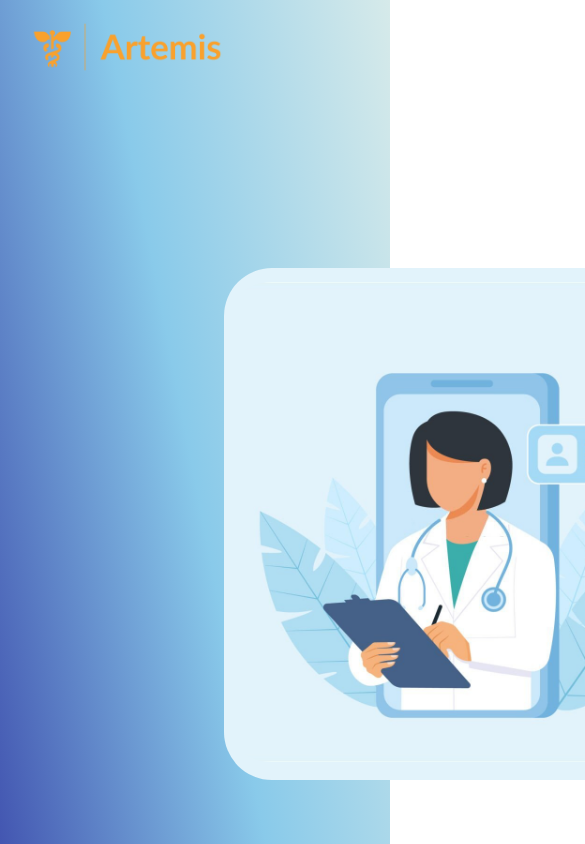
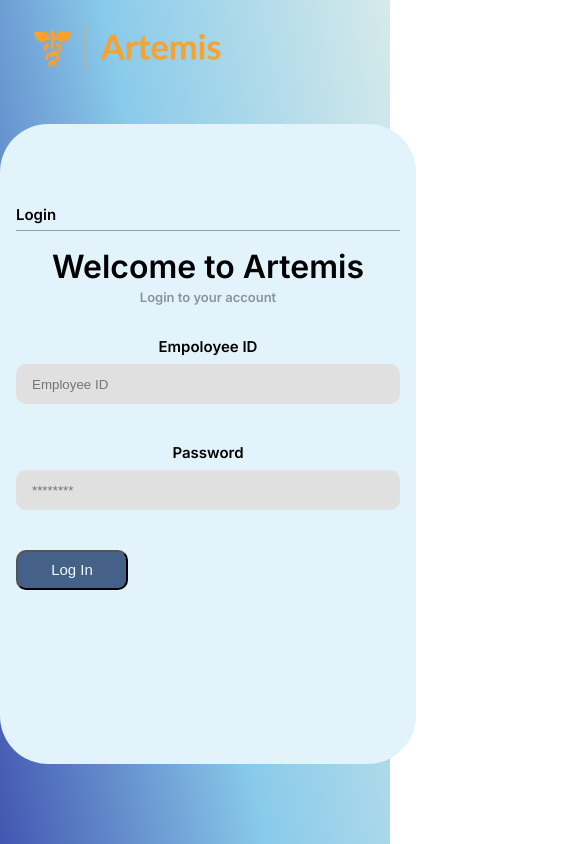
Before and after one commit to Krypthon-Hackathon-VITC/Team-50, a React (Create React App) app in the folder frontend/: page /DoctorLogin in a window 390 px wide. Shown: the top 844 px of the page, 585 px wide, since content can reach past the window. Built offline with nearby package versions, Linux system fonts and the light colour scheme.

Commit message:
responsive-1

```diff
--- a/frontend/src/components/DoctorLogin.css
+++ b/frontend/src/components/DoctorLogin.css
@@ -1,9 +1,16 @@
 body {
+  display: flex;
+  /* flex-direction: column; */
+  justify-content: center;
+  /* align-items: center; */
   min-height: 100vh;
   text-align: center;
   color: black;
   background-image: linear-gradient(79deg, #4356b1, #89caea 48%, #d6eaea);
+  background-position: center center;
+  background-attachment: fixed;
   background-repeat: no-repeat;
+  background-size: cover;
   font-family: 'Inter', sans-serif;
 }
 
@@ -13,15 +20,74 @@ body {
   left: 23px;
 }
 
+@media only screen and (max-width: 768px) {
   .container {
     position: absolute;
-  bottom: 4rem;
-  left: 14rem;
+    bottom: 5rem;
+    left: 0rem;
+    background-color: #e2f3fb;
+    display: flex;
+    align-items: center;
+    width: 26rem;
+    height: 40rem;
+    border-radius: 3rem;
+  }
+
+  #doc-img {
+    width: 0;
+    height: 0;
+  }
+
+  .login-content {
+    width: 24rem;
+    padding: 0px 1rem;
+  }
+
+  .booxes {
+    width: 22rem;
+  }
+}
+
+/* Medium devices (landscape tablets, 768px and up) */
+@media only screen and (min-width: 768px) {
+  .container {
+    position: absolute;
+    bottom: 7rem;
+    left: 7rem;
+    background-color: #e2f3fb;
+    display: flex;
+    align-items: center;
+    width: 35rem;
+    height: 42rem;
+    border-radius: 3rem;
+  }
+
+  #doc-img {
+    width: 0;
+    height: 0;
+  }
+
+  .login-content {
+    width: 25rem;
+    padding: 0 5rem;
+  }
+
+  .booxes {
+    width: 25rem;
+  }
+}
+
+/* Large devices (laptops/desktops, 992px and up) */
+@media only screen and (min-width: 992px) {
+  .container {
+    position: absolute;
+    bottom: 1rem;
+    left: 12rem;
     background-color: #e2f3fb;
     display: flex;
     align-items: center;
     width: 70rem;
-  height: 32rem;
+    height: 40rem;
     border-radius: 3rem;
   }
 
@@ -37,9 +103,24 @@ body {
     text-align: left;
     justify-content: space-evenly;
     height: 32rem;
+    padding: 0 5rem;
     width: 40rem;
-  padding: 0 5rem;
   }
+
+  .booxes {
+    box-sizing: border-box;
+    background: #a4daf6;
+    border: 2px solid #effaff;
+    border-radius: 10px;
+    width: 30rem;
+  }
+}
+
+
+/* Extra large devices (large laptops and desktops, 1200px and up) */
+/* @media only screen and (min-width: 1200px) {
+  ...
+} */
 
 .login-credentials {
   display: flex;
@@ -98,14 +179,6 @@ body {
   border-radius: 10px;
 }
 
-.booxes {
-  box-sizing: border-box;
-  background: #a4daf6;
-  border: 2px solid #effaff;
-  border-radius: 10px;
-  width: 30rem;
-}
-
 .other-login-ways {
   display: flex;
   margin-bottom: 4rem;
```
Lines whose indentation alone changed are shown as unchanged.
